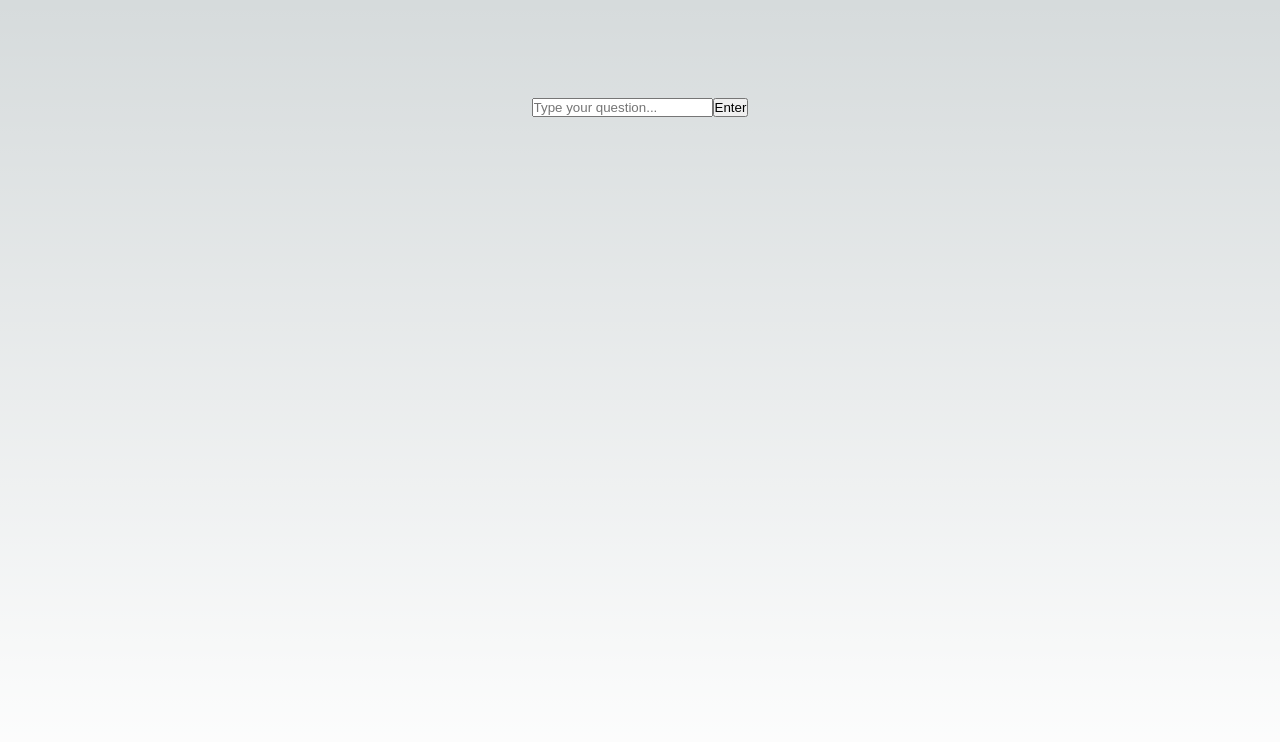
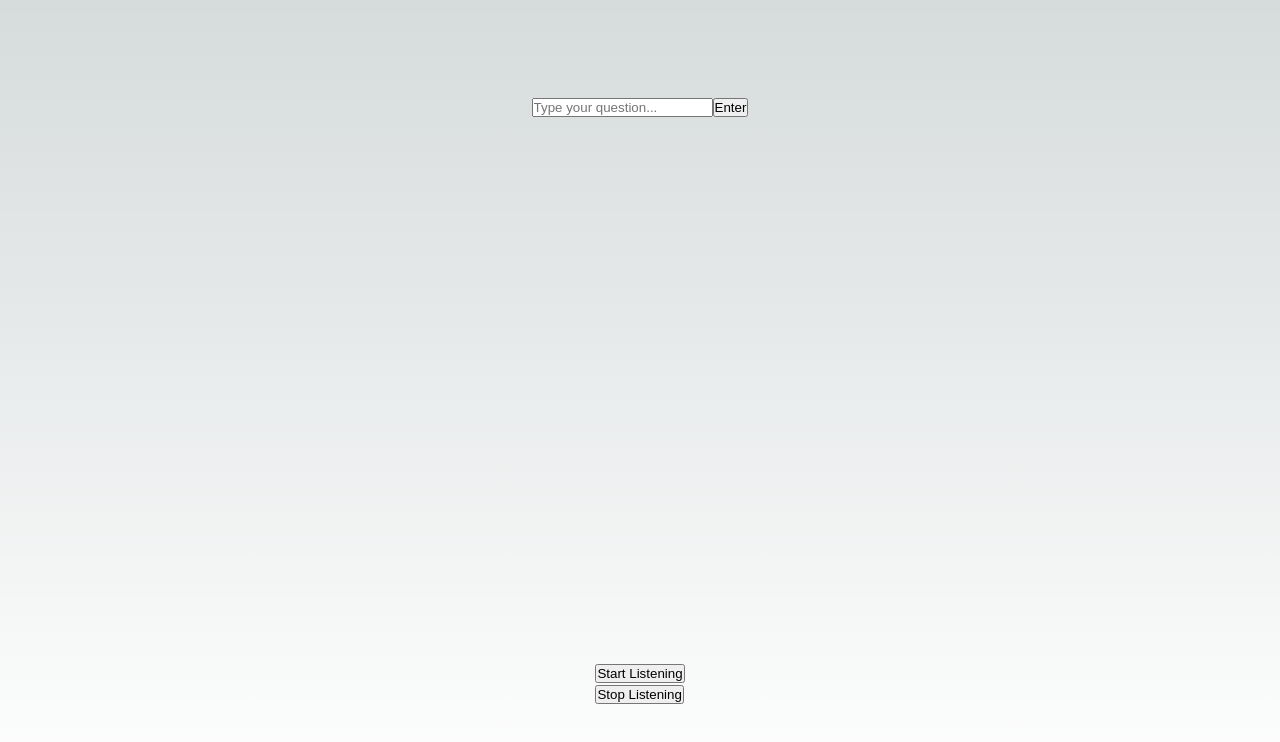
Before and after one commit to meganong1/prep-smart, a Next.js app: page / in a window 1280 px wide. Shown: the top 742 px of the page. Built offline with nearby package versions, Linux system fonts and the light colour scheme.

Commit message:
speech to text api model
got the speech to text thing working, have to start merging with front

```diff
--- a/src/app/page.js
+++ b/src/app/page.js
@@ -1,5 +1,6 @@
 "use client";
 
+import useSpeechRecognition from "../hooks/useSpeechRecognitionHook"
 import styles from './page.module.css';
 import { useState } from 'react';
 import { useRouter } from 'next/navigation';
@@ -12,6 +13,14 @@ export default function Page() {
     event.preventDefault();
     router.push('/Question')
   };
+
+  const {
+            text,
+            startListening,
+            stopListening,
+            isListening,
+            hasRecognitionSupport
+        } = useSpeechRecognition();
 
   return (
     <main className={styles.main}>
@@ -26,7 +35,66 @@ export default function Page() {
           />
           <button type="submit">Enter</button>
         </form>
+
       </div>
+
+      <div>
+             {hasRecognitionSupport ? (
+                <>
+                    <div>
+                        <button onClick={startListening}>Start Listening</button>
+                    </div>
+
+                    <div>
+                        <button onClick={stopListening}>Stop Listening</button>
+                    </div>
+
+                    {isListening ? (<div>Your browser is currently listening</div>) : null}
+                    {text}
+                </>
+            ) : (
+                <h1>Your browser has no speech recognition support</h1>
+            )}
+        </div>
+
     </main>
   );
 }
+
+
+
+
+
+
+// const Main = () => {
+//     const {
+//         text,
+//         startListening,
+//         stopListening,
+//         isListening,
+//         hasRecognitionSupport
+//     } = useSpeechRecognition();
+
+//     return (
+//         <div>
+//             {hasRecognitionSupport ? (
+//                 <>
+//                     <div>
+//                         <button onClick={startListening}>Start Listening</button>
+//                     </div>
+
+//                     <div>
+//                         <button onClick={stopListening}>Stop Listening</button>
+//                     </div>
+
+//                     {isListening ? (<div>Your browser is currently listening</div>) : null}
+//                     {text}
+//                 </>
+//             ) : (
+//                 <h1>Your browser has no speech recognition support</h1>
+//             )}
+//         </div>
+//     );
+// }
+
+// export default Main;
--- /dev/null
+++ b/src/hooks/useSpeechRecognitionHook.ts
@@ -0,0 +1,95 @@
+// import {useEffect, useState} from "react";
+
+// let recognition: any = null;
+// if ("webkitSpeechRecognition" in window) {
+//     recognition = new webkitSpeechRecognition();
+//     recognition.continuous = true;
+//     recognition.lang = "en-US";
+// }
+
+// const useSpeechRecognition = () => {
+//     const [text, setText] = useState("");
+//     const [isListening, setIsListening] = useState(false);
+
+//     useEffect(() => {
+//         if (!recognition) return;
+
+//         recognition.onresult = (event: SpeechRecognitionEvent) => {
+//             console.log("onresult event: ", event);
+//             setText(event.results[0][0].transcript);
+//             recognition.stop();
+//             setIsListening(false);
+//         };
+//     }, []);
+
+//     const startListening = () => {
+//         setText("")
+//         setIsListening(true)
+//         recognition.start()
+//     }
+
+//     const stopListening = () => {
+//         setIsListening(false);
+//         recognition.stop();
+//     }
+
+//     return {
+//         text,
+//         isListening,
+//         startListening,
+//         stopListening,
+//         hasRecognitionSupport: !!recognition,
+//     }
+// }
+
+// export default useSpeechRecognition;
+
+import { useEffect, useState } from "react";
+
+const useSpeechRecognition = () => {
+    const [text, setText] = useState("");
+    const [isListening, setIsListening] = useState(false);
+    const [recognition, setRecognition] = useState<any>(null);
+
+    useEffect(() => {
+        // Check if window and webkitSpeechRecognition are available
+        if (typeof window !== "undefined" && "webkitSpeechRecognition" in window) {
+            const newRecognition = new (window as any).webkitSpeechRecognition();
+            newRecognition.continuous = true;
+            newRecognition.lang = "en-US";
+            setRecognition(newRecognition);
+
+            newRecognition.onresult = (event: SpeechRecognitionEvent) => {
+                console.log("onresult event: ", event);
+                setText(event.results[0][0].transcript);
+                newRecognition.stop();
+                setIsListening(false);
+            };
+        }
+    }, []);
+
+    const startListening = () => {
+        if (recognition) {
+            setText("");
+            setIsListening(true);
+            recognition.start();
+        }
+    };
+
+    const stopListening = () => {
+        if (recognition) {
+            setIsListening(false);
+            recognition.stop();
+        }
+    };
+
+    return {
+        text,
+        isListening,
+        startListening,
+        stopListening,
+        hasRecognitionSupport: !!recognition,
+    };
+};
+
+export default useSpeechRecognition;
```
Also changed, not shown: package.json (+4 -3 lines), 1 other file (tests, documents, lock files or other folders).
